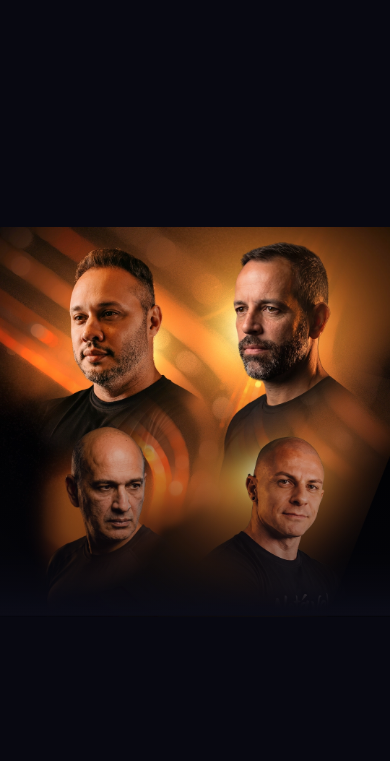
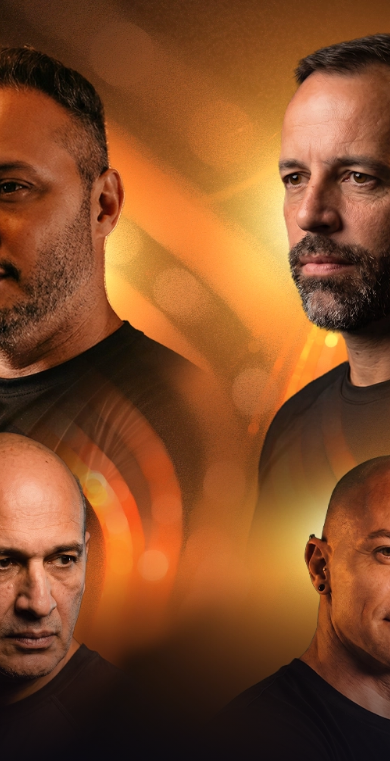
Before and after one commit to BryanJohn2901/desafio3x, a website: page index.html in a window 390 px wide. Shown: the top 761 px of the page. Drawn offline with nearby package versions, Linux system fonts and the light colour scheme.

Commit message:
Faz o wallpaper mobile preencher a tela inteira, sem faixas pretas.
Co-authored-by: Cursor <cursoragent@cursor.com>

```diff
--- a/index.html
+++ b/index.html
@@ -132,6 +132,7 @@
             position: relative;
             width: 100%;
             height: 100svh;
+            min-height: 100dvh;
             background-color: #080811;
         }
 
@@ -140,8 +141,8 @@
             inset: 0;
             width: 100%;
             height: 100%;
-            object-fit: contain;
-            object-position: center;
+            object-fit: cover;
+            object-position: center top;
             max-width: none;
         }
 
@@ -151,13 +152,13 @@
             left: 0;
             right: 0;
             bottom: 0;
-            height: 55%;
+            height: 32%;
             z-index: 2;
             pointer-events: none;
             background: linear-gradient(
                 to bottom,
                 rgba(8, 8, 17, 0) 0%,
-                rgba(8, 8, 17, 0.45) 40%,
+                rgba(8, 8, 17, 0.55) 55%,
                 #080811 100%
             );
         }
```
Also changed, not shown: dist/css/style.css.
